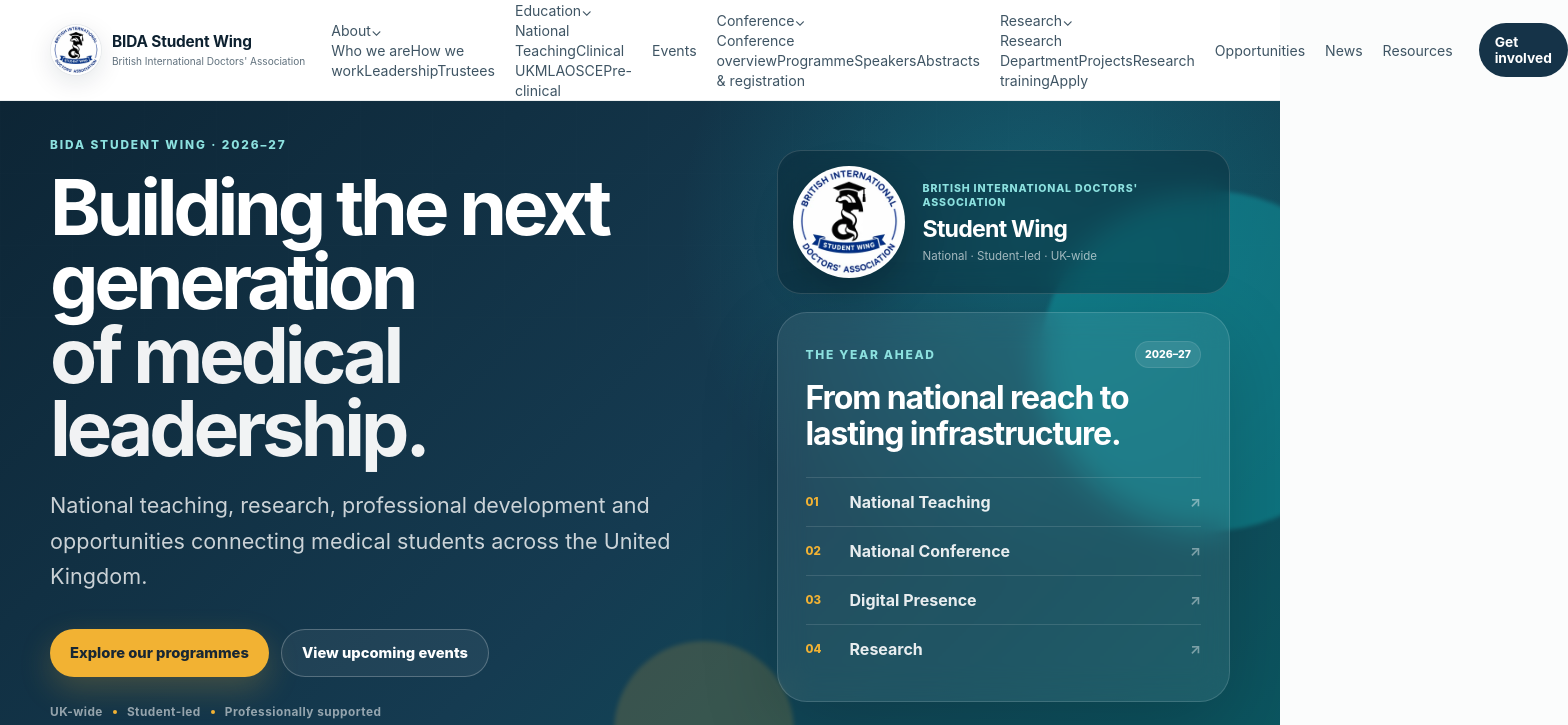
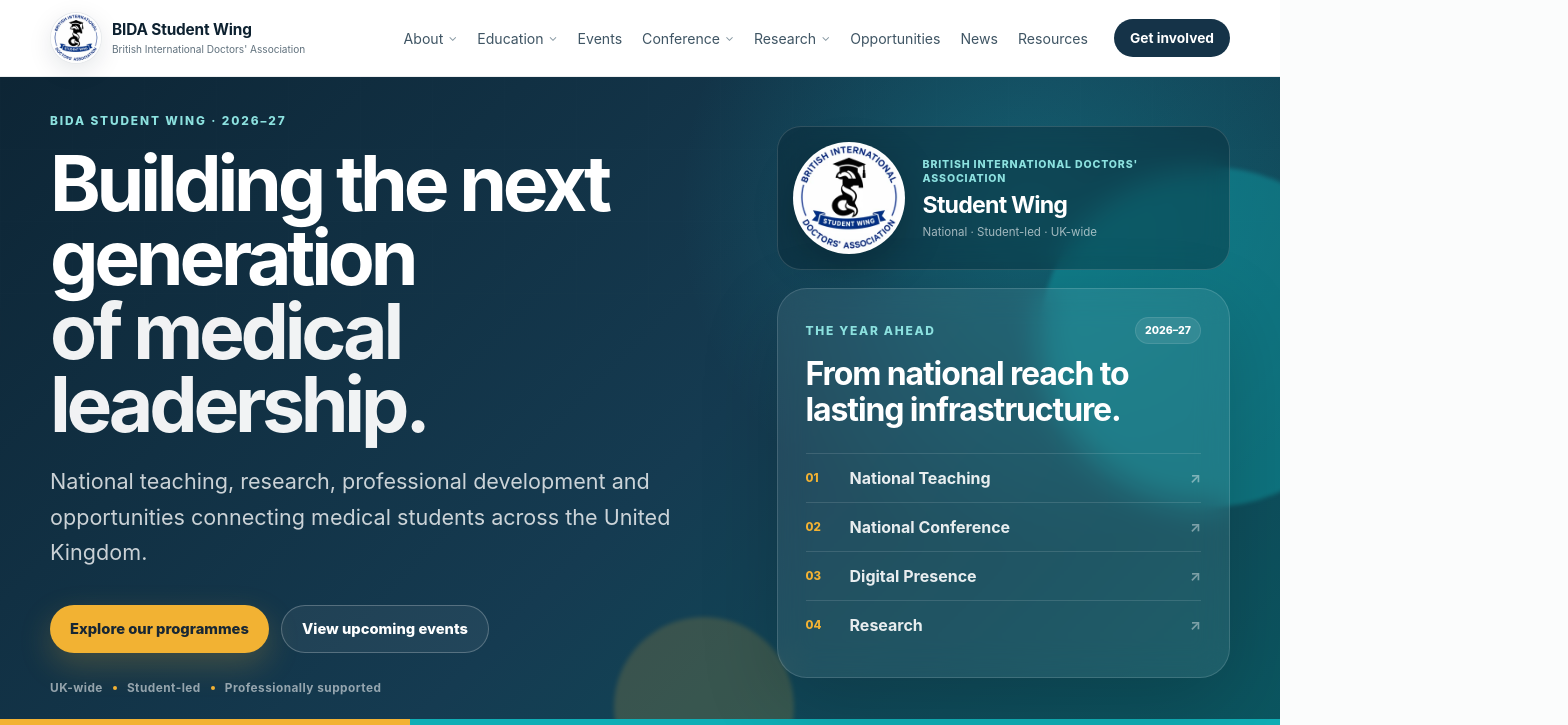
Before and after one commit to faisalmhalnawab/bida-student-wing, a Next.js app: page / in a window 1280 px wide. Shown: the top 725 px of the page, 1568 px wide, since content can reach past the window. Built offline with nearby package versions, Linux system fonts and the light colour scheme.

Commit message:
Style navigation and About leadership pages

```diff
--- a/app/globals.css
+++ b/app/globals.css
@@ -1472,3 +1472,501 @@
     min-height: 420px;
   }
 }
+
+
+/* ===== Navigation refinement ===== */
+.nav-group {
+  position: relative;
+  display: flex;
+  align-items: center;
+}
+
+.nav-parent {
+  display: inline-flex;
+  align-items: center;
+  gap: 5px;
+}
+
+.nav-parent span {
+  margin-top: -2px;
+  color: #81939e;
+  font-size: .72rem;
+}
+
+.nav-dropdown {
+  position: absolute;
+  top: calc(100% + 18px);
+  left: 50%;
+  width: 220px;
+  padding: 9px;
+  display: grid;
+  gap: 2px;
+  opacity: 0;
+  visibility: hidden;
+  transform: translate(-50%, 8px);
+  border: 1px solid rgba(21,51,72,.10);
+  border-radius: 16px;
+  background: rgba(255,255,255,.98);
+  box-shadow: 0 20px 55px rgba(13,33,48,.14);
+  transition: opacity 150ms ease, transform 150ms ease, visibility 150ms ease;
+}
+
+.nav-dropdown::before {
+  content: "";
+  position: absolute;
+  left: 0;
+  right: 0;
+  top: -20px;
+  height: 20px;
+}
+
+.nav-group:hover .nav-dropdown,
+.nav-group:focus-within .nav-dropdown {
+  opacity: 1;
+  visibility: visible;
+  transform: translate(-50%, 0);
+}
+
+.desktop-nav .nav-dropdown a {
+  padding: 10px 11px;
+  border-radius: 10px;
+  color: #3d5361;
+  font-size: .82rem;
+  font-weight: 650;
+}
+
+.desktop-nav .nav-dropdown a:hover {
+  color: var(--navy-950);
+  background: #eff6f6;
+}
+
+/* ===== About page ===== */
+.about-hero {
+  position: relative;
+  overflow: hidden;
+  padding: 105px 0 95px;
+  color: white;
+  background:
+    radial-gradient(circle at 86% 18%, rgba(15,174,181,.30), transparent 27%),
+    linear-gradient(140deg, #0b2130, #12394d 62%, #0b5960);
+}
+
+.about-hero::after {
+  content: "";
+  position: absolute;
+  width: 440px;
+  height: 440px;
+  right: -210px;
+  bottom: -260px;
+  border-radius: 50%;
+  border: 1px solid rgba(255,255,255,.10);
+}
+
+.about-hero-grid {
+  position: relative;
+  z-index: 1;
+  display: grid;
+  grid-template-columns: 1.2fr .8fr;
+  gap: 80px;
+  align-items: center;
+}
+
+.about-hero h1 {
+  max-width: 820px;
+  margin: 18px 0 24px;
+  font-size: clamp(3rem, 6vw, 5.8rem);
+  line-height: .98;
+  letter-spacing: -.055em;
+}
+
+.about-hero p {
+  max-width: 720px;
+  margin: 0;
+  color: rgba(255,255,255,.72);
+  font-size: 1.12rem;
+  line-height: 1.75;
+}
+
+.about-seal-card {
+  padding: 30px;
+  text-align: center;
+  border: 1px solid rgba(255,255,255,.13);
+  border-radius: 28px;
+  background: rgba(5,29,42,.34);
+  backdrop-filter: blur(14px);
+}
+
+.about-seal-card img {
+  width: min(220px, 72%);
+  height: auto;
+  border-radius: 50%;
+  background: white;
+  box-shadow: 0 18px 55px rgba(0,0,0,.18);
+}
+
+.about-seal-card span,
+.about-seal-card strong,
+.about-seal-card small {
+  display: block;
+}
+
+.about-seal-card span {
+  margin-top: 22px;
+  color: #8ce1df;
+  font-size: .66rem;
+  letter-spacing: .1em;
+  line-height: 1.45;
+  text-transform: uppercase;
+  font-weight: 800;
+}
+
+.about-seal-card strong {
+  margin-top: 5px;
+  font-size: 1.8rem;
+  letter-spacing: -.04em;
+}
+
+.about-seal-card small {
+  margin-top: 7px;
+  color: rgba(255,255,255,.56);
+  font-size: .75rem;
+}
+
+.about-pillars {
+  display: grid;
+  grid-template-columns: repeat(4,1fr);
+  gap: 14px;
+}
+
+.about-pillars article {
+  min-height: 270px;
+  padding: 25px;
+  display: flex;
+  flex-direction: column;
+  border: 1px solid var(--line);
+  border-radius: 20px;
+  background: white;
+}
+
+.about-pillars article:nth-child(1) {
+  color: white;
+  background: var(--navy-950);
+  border-color: var(--navy-950);
+}
+
+.about-pillars article:nth-child(2) {
+  background: #fff4dd;
+  border-color: #eedeba;
+}
+
+.about-pillars article:nth-child(3) {
+  background: #eff4f7;
+}
+
+.about-pillars article:nth-child(4) {
+  background: #e8f8f7;
+  border-color: #cdeae8;
+}
+
+.about-pillars article > span {
+  color: var(--teal);
+  font-size: .7rem;
+  letter-spacing: .12em;
+  font-weight: 900;
+}
+
+.about-pillars article:first-child > span {
+  color: #8ce1df;
+}
+
+.about-pillars h3 {
+  margin: auto 0 12px;
+  font-size: 2rem;
+  letter-spacing: -.04em;
+}
+
+.about-pillars p {
+  margin: 0;
+  color: var(--muted);
+  font-size: .9rem;
+  line-height: 1.65;
+}
+
+.about-pillars article:first-child p {
+  color: rgba(255,255,255,.64);
+}
+
+.about-structure-section {
+  padding: 100px 0;
+  color: white;
+  background:
+    radial-gradient(circle at 10% 0%, rgba(15,174,181,.16), transparent 25%),
+    #0c2535;
+}
+
+.about-structure-section .section-heading p {
+  color: rgba(255,255,255,.58);
+}
+
+.structure-flow {
+  display: grid;
+  grid-template-columns: repeat(3,1fr);
+  gap: 12px;
+}
+
+.structure-flow article {
+  position: relative;
+  min-height: 280px;
+  padding: 28px;
+  border: 1px solid rgba(255,255,255,.10);
+  border-radius: 22px;
+  background: rgba(255,255,255,.045);
+}
+
+.structure-flow article:not(:last-child)::after {
+  content: "→";
+  position: absolute;
+  right: -12px;
+  top: 50%;
+  z-index: 2;
+  width: 24px;
+  height: 24px;
+  display: grid;
+  place-items: center;
+  border-radius: 50%;
+  color: var(--navy-950);
+  background: var(--gold);
+  font-size: .8rem;
+  font-weight: 900;
+}
+
+.structure-index {
+  position: absolute;
+  top: 20px;
+  right: 22px;
+  color: rgba(255,255,255,.25);
+  font-size: .7rem;
+  font-weight: 900;
+}
+
+.structure-label {
+  color: #8ce1df;
+  font-size: .68rem;
+  letter-spacing: .13em;
+  text-transform: uppercase;
+  font-weight: 800;
+}
+
+.structure-flow h3 {
+  margin: 58px 0 12px;
+  font-size: 1.65rem;
+  line-height: 1.1;
+  letter-spacing: -.035em;
+}
+
+.structure-flow p {
+  margin: 0;
+  color: rgba(255,255,255,.58);
+  line-height: 1.65;
+  font-size: .9rem;
+}
+
+.leadership-grid {
+  display: grid;
+  grid-template-columns: repeat(2,1fr);
+  gap: 14px;
+}
+
+.leadership-card {
+  position: relative;
+  overflow: hidden;
+  min-height: 330px;
+  padding: 26px;
+  border: 1px solid var(--line);
+  border-radius: 22px;
+  background: white;
+}
+
+.primary-leadership-card {
+  min-height: 390px;
+}
+
+.leadership-card::after {
+  content: "";
+  position: absolute;
+  width: 190px;
+  height: 190px;
+  right: -90px;
+  top: -95px;
+  border-radius: 50%;
+  background: rgba(15,174,181,.07);
+}
+
+.leadership-role {
+  color: var(--teal);
+  font-size: .68rem;
+  letter-spacing: .12em;
+  text-transform: uppercase;
+  font-weight: 850;
+}
+
+.leadership-placeholder {
+  width: 92px;
+  height: 92px;
+  margin-top: 44px;
+  display: grid;
+  place-items: center;
+  border-radius: 50%;
+  color: white;
+  background: linear-gradient(145deg,var(--navy-900),var(--teal));
+  font-weight: 900;
+  font-size: 1.35rem;
+  box-shadow: 0 15px 40px rgba(15,174,181,.16);
+}
+
+.leadership-placeholder.small {
+  width: 72px;
+  height: 72px;
+  font-size: 1rem;
+}
+
+.leadership-card h3 {
+  margin: 24px 0 8px;
+  font-size: 1.7rem;
+  letter-spacing: -.035em;
+}
+
+.leadership-card p {
+  max-width: 520px;
+  margin: 0;
+  color: var(--muted);
+  line-height: 1.7;
+  font-size: .92rem;
+}
+
+.trustees-section {
+  padding: 100px 0;
+  color: white;
+  background:
+    radial-gradient(circle at 90% 20%, rgba(242,178,51,.10), transparent 23%),
+    var(--navy-950);
+}
+
+.trustees-grid {
+  display: grid;
+  grid-template-columns: .8fr 1.2fr;
+  gap: 80px;
+  align-items: start;
+}
+
+.trustees-grid > div:first-child h2 {
+  margin: 13px 0 20px;
+  font-size: clamp(2.4rem,4.2vw,4rem);
+  line-height: 1;
+  letter-spacing: -.05em;
+}
+
+.trustees-grid > div:first-child p {
+  margin: 0;
+  color: rgba(255,255,255,.60);
+  line-height: 1.75;
+}
+
+.trustee-preview {
+  display: grid;
+  gap: 12px;
+}
+
+.trustee-preview article {
+  padding: 22px;
+  display: grid;
+  grid-template-columns: 76px 1fr;
+  gap: 20px;
+  align-items: center;
+  border: 1px solid rgba(255,255,255,.10);
+  border-radius: 20px;
+  background: rgba(255,255,255,.045);
+}
+
+.trustee-avatar {
+  width: 76px;
+  height: 76px;
+  display: grid;
+  place-items: center;
+  border-radius: 50%;
+  color: var(--navy-950);
+  background: var(--gold);
+  font-weight: 900;
+}
+
+.trustee-preview span {
+  color: #8ce1df;
+  font-size: .66rem;
+  letter-spacing: .12em;
+  text-transform: uppercase;
+  font-weight: 800;
+}
+
+.trustee-preview h3 {
+  margin: 5px 0 6px;
+  font-size: 1.2rem;
+}
+
+.trustee-preview p {
+  margin: 0;
+  color: rgba(255,255,255,.53);
+  line-height: 1.55;
+  font-size: .85rem;
+}
+
+@media (max-width: 1040px) {
+  .about-hero-grid,
+  .trustees-grid {
+    grid-template-columns: 1fr;
+  }
+
+  .about-seal-card {
+    max-width: 520px;
+  }
+
+  .about-pillars {
+    grid-template-columns: repeat(2,1fr);
+  }
+}
+
+@media (max-width: 760px) {
+  .about-hero {
+    padding: 76px 0 70px;
+  }
+
+  .about-hero h1 {
+    font-size: clamp(3rem,14vw,4.3rem);
+  }
+
+  .about-pillars,
+  .structure-flow,
+  .leadership-grid {
+    grid-template-columns: 1fr;
+  }
+
+  .structure-flow article:not(:last-child)::after {
+    right: 50%;
+    top: auto;
+    bottom: -18px;
+    transform: translateX(50%) rotate(90deg);
+  }
+
+  .primary-leadership-card,
+  .leadership-card {
+    min-height: 310px;
+  }
+
+  .trustee-preview article {
+    grid-template-columns: 58px 1fr;
+  }
+
+  .trustee-avatar {
+    width: 58px;
+    height: 58px;
+  }
+}
```
